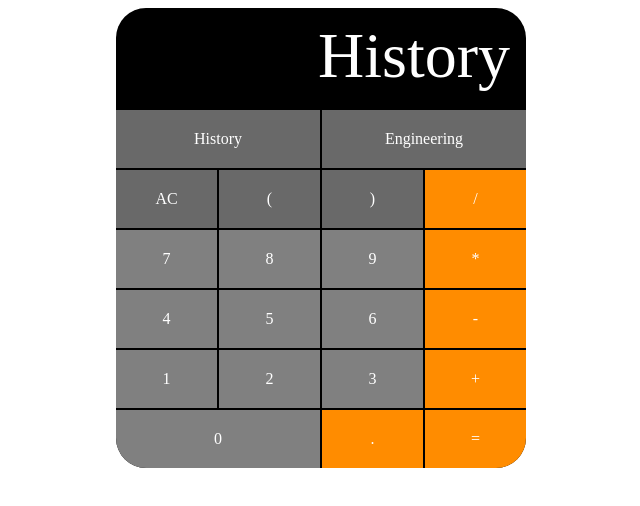
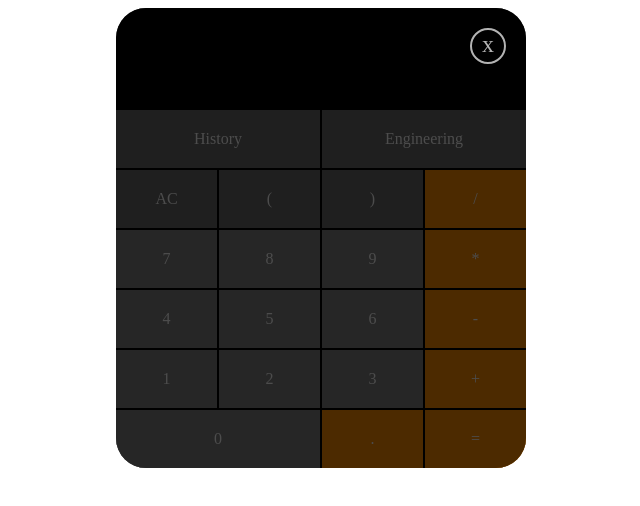
Before and after one commit to EgorVasyutin/calculator, a plain HTML site: page index.html in a window 1280 px wide. Both pictures are taken after a click on the button "History". Shown: the whole page, without its empty margins (319-959 px from the left). Drawn offline with Linux system fonts and the light colour scheme.

Commit message:
история

```diff
--- a/index.html
+++ b/index.html
@@ -10,6 +10,10 @@
       <div class="calc__screen">
 
       </div>
+        <div class="calc__history">
+            <span class="close">x</span>
+            <div class="history"></div>
+        </div>
       <div class="calc__buttons">
         <div class="calc__buttons-grid calc__buttons-grid--engineer">
             <div class="calc__button">+/-</div>
--- a/script.js
+++ b/script.js
@@ -24,7 +24,7 @@ function calculateResult(expression, action) {
     case "3x":
       return Math.sqrt(expression) * 3;
     case "yx":
-      return Math.sqrt(expression) * b;
+      return Math.sqrt(expression);
     case "log":
       return Math.log10(expression);
     case "in":
@@ -49,12 +49,25 @@ function calculateResult(expression, action) {
       return expression * Math.PI;
     case "rand":
     default:
-      return eval(expression.slice(0, expression.length - 1));
+      try {
+        return eval(expression.slice(0, expression.length - 1));
+      } catch {
+        return "Некорректный ввод";
+      }
   }
 }
 
 function onCalcButtonClick(event) {
   if (!event.target.classList.contains("calc__button")) return;
+
+  if (expression.includes("=")) {
+    expression = screen.innerText = "";
+
+    if (event.target.innerText === "=") {
+      return;
+    }
+  }
+
   switch (event.target.innerText) {
     case "AC":
       expression = screen.innerText = "";
@@ -63,6 +76,16 @@ function onCalcButtonClick(event) {
       return;
     case "ordinary":
       return;
+    case "History":
+      const historyDisp = document.querySelector(".calc__history");
+      historyDisp.style.display = "block";
+      const historyCombo = document.querySelector(".history");
+      history.forEach((element) => (historyCombo.innerHTML += element));
+      function closeHistory() {
+        historyDisp.style.display = "none";
+      }
+      document.querySelector(".close").onclick = closeHistory;
+      return;
   }
 
   expression += event.target.innerText;
@@ -70,8 +93,11 @@ function onCalcButtonClick(event) {
     const action = event.target.innerText;
 
     if (event.target.innerText === "=") {
-      expression += calculateResult(expression, action);
+      const result = calculateResult(expression, action);
+      console.log(result);
+      expression += result;
       history.push(expression);
+      console.log(history);
     }
   }
 
--- a/style.css
+++ b/style.css
@@ -19,6 +19,7 @@ body {
     font-size: 25px;
     border-radius: 30px;
     overflow: hidden;
+    position: relative;
 }
 
 .calc__screen {
@@ -29,13 +30,41 @@ body {
     font-size: 64px;
     line-height: 64px;
 }
+/*.calc__history-expression {*/
+
+/*}*/
+.close {
+    line-height: 28px;
+    text-align: center;
+    display: block;
+    border: 2px solid white;
+    border-radius: 50%;
+    color: white;
+    font-size: 24px;
+    width: 32px;
+    height: 32px;
+    position: absolute;
+    right: 20px;
+    top: 20px;
+}
+.history {
+    padding: 12px 16px;
+    color: white;
+    display: flex;
+    flex-direction: column;
+    height: 100vh;
+}
 .calc__history {
-    display: none;/*flex*/
-    justify-content: flex-end;
-    padding: 16px;
-    height: 70px;
-    font-size: 64px;
-    line-height: 64px;
+    padding: 20px;
+    position: absolute;
+    left: 0;
+    top: 0;
+    right: 0;
+    bottom: 0;
+    opacity: 0.7;
+    background-color: #000;
+    display: none;
+    flex-direction: column;
 }
 .calc__buttons {
     display: block;
@@ -50,7 +79,6 @@ body {
 
 .calc__buttons-grid--engineer {
     grid-template-columns: repeat(5, 1fr);
-    grid-template-rows: repeat(6, 1fr);
     display: none;
 }
 
```
